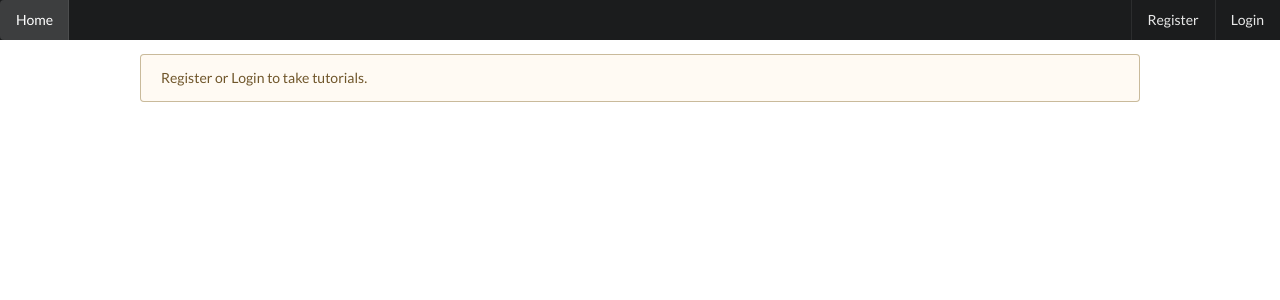
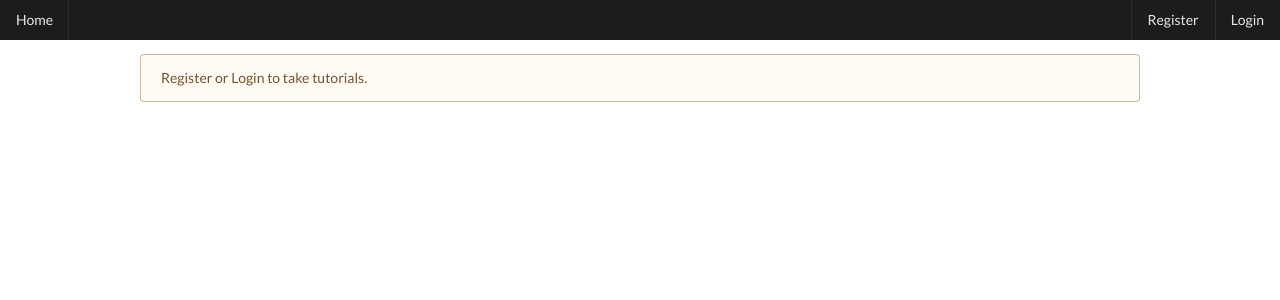
Before and after one commit to adi0311/Task, a Django app: page / in a window 1280 px wide. Shown: the top 300 px of the page. Run offline with Django 3.2, Linux system fonts and the light colour scheme; parts of the project's set-up code (start-up, migrations or seed data) failed here and were passed over; some libraries are stand-ins or nearby versions.

```diff
--- a/tutorial/tasks.py
+++ b/tutorial/tasks.py
@@ -40,6 +40,9 @@ def deadline_email(id, time):
         )
         email.fail_silently = False
         email.send()
+        print("SENT")
+    else:
+        print("NOT SENT")
         # print("EMAIL SEND", user.username)
         # rabbitmq-plugins enable rabbitmq_management
         # celery -A task worker --loglevel=INFO
--- a/tutorial/templates/tutorial/base.html
+++ b/tutorial/templates/tutorial/base.html
@@ -9,7 +9,7 @@
     </head>
     <body>
         <div class="ui inverted menu" style="border-radius: 0px;">
-            <a href="{% url 'site-home' %}"class="active item">
+            <a href="{% url 'site-home' %}"class="item">
                 Home
             </a>
             {% if user.is_authenticated %}
```
Also changed, not shown: db.sqlite3, 1 other file.
